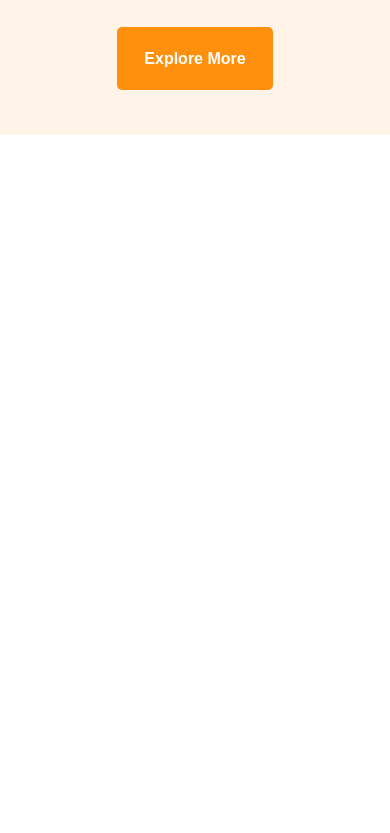
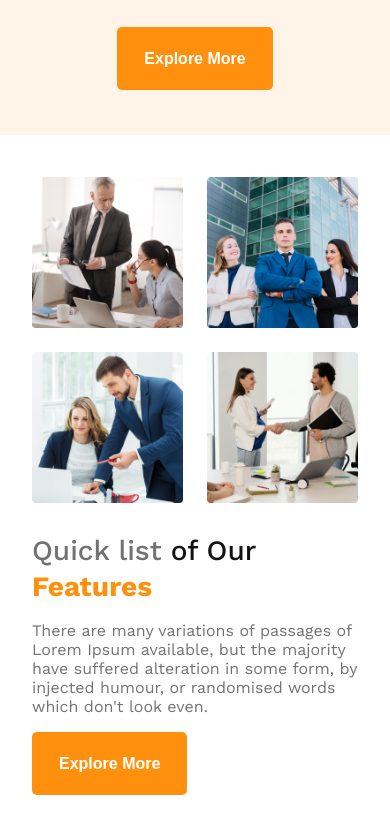
Before and after one commit to khalidccnu/g3-architects, a plain HTML site: page index.html in a window 390 px wide. Shown: the part 563-1396 px from the top of the page. Before the commit the page ends 844 px from the top, so only its background shows below. Drawn offline with nearby package versions, Linux system fonts and the light colour scheme.

Commit message:
Add Section (Feature)

```diff
--- a/asset/css/style.css
+++ b/asset/css/style.css
@@ -13,6 +13,10 @@ body {
     margin: 0;
     font-family: "Work Sans", sans-serif;
     color: #131313;
+}
+
+section:not(#hero) {
+    padding: 42px 0;
 }
 
 .container {
@@ -142,6 +146,52 @@ nav {
     width: 100%;
 }
 
+/* ===== Feature ===== */
+.feature {
+    display: flex;
+    justify-content: space-between;
+    align-items: center;
+}
+
+.feature-img {
+    display: grid;
+    grid-template-columns: repeat(2, auto);
+    grid-gap: 24px;
+    max-width: 684px;
+}
+
+.feature-img img {
+    height: 100%;
+    width: 100%;
+    object-fit: cover;
+}
+
+.feature-content {
+    color: #727272;
+    max-width: 468px;
+    margin-left: 30px;
+}
+
+.feature-content h4 {
+    font-weight: 500;
+    font-size: 45px;
+    line-height: 53px;
+    margin: 0 0 24px;
+}
+
+.feature-content span {
+    color: #131313;
+}
+
+.feature-content strong {
+    color: #ff900e;
+}
+
+.feature-content .btn {
+    color: #fff;
+    background-color: #ff900e;
+}
+
 /* ===== Media Query ===== */
 @media screen and (max-width: 991px) {
     /* ===== Header ===== */
@@ -151,6 +201,41 @@ nav {
 
     .navbar-collapse {
         display: none;
+    }
+
+    /* ===== Feature ===== */
+    .feature {
+        flex-direction: column;
+    }
+
+    .feature-img {
+        max-width: 100%;
+    }
+
+    .feature-content {
+        display: grid;
+        grid-template-areas: "t b" "d b";
+        grid-column-gap: 15px;
+        align-items: center;
+        max-width: 100%;
+        margin-top: 30px;
+        margin-left: 0;
+    }
+
+    .feature-content h4 {
+        grid-area: t;
+        font-size: 45px;
+        line-height: 53px;
+        margin: 0 0 14px;
+    }
+
+    .feature-content p {
+        grid-area: d;
+    }
+
+    .feature-content .btn {
+        grid-area: b;
+        margin-top: 0;
     }
 }
 
@@ -187,4 +272,14 @@ nav {
     .hero-img {
         margin: 25px 0;
     }
+
+    /* ===== Feature ===== */
+    .feature-content {
+        display: block;
+    }
+
+    .feature-content h4 {
+        font-size: 28px;
+        line-height: 36px;
+    }
 }
--- a/index.html
+++ b/index.html
@@ -48,5 +48,24 @@
         </div>
     </div>
 </section>
+
+<!-- Feature -->
+<section id="feature">
+    <div class="container">
+        <div class="feature">
+            <div class="feature-img">
+                <img src="./asset/img/ft-1.png" alt="feature">
+                <img src="./asset/img/ft-2.png" alt="feature">
+                <img src="./asset/img/ft-3.png" alt="feature">
+                <img src="./asset/img/ft-4.png" alt="feature">
+            </div>
+            <div class="feature-content">
+                <h4>Quick list <span>of Our </span><strong>Features</strong></h4>
+                <p>There are many variations of passages of Lorem Ipsum available, but the majority have suffered alteration in some form, by injected humour, or randomised words which don't look even.</p>
+                <button class="btn">explore more</button>
+            </div>
+        </div>
+    </div>
+</section>
 </body>
 </html>
```
Also changed, not shown: asset/img/ft-1.png (added), asset/img/ft-2.png (added), asset/img/ft-3.png (added), asset/img/ft-4.png (added).
